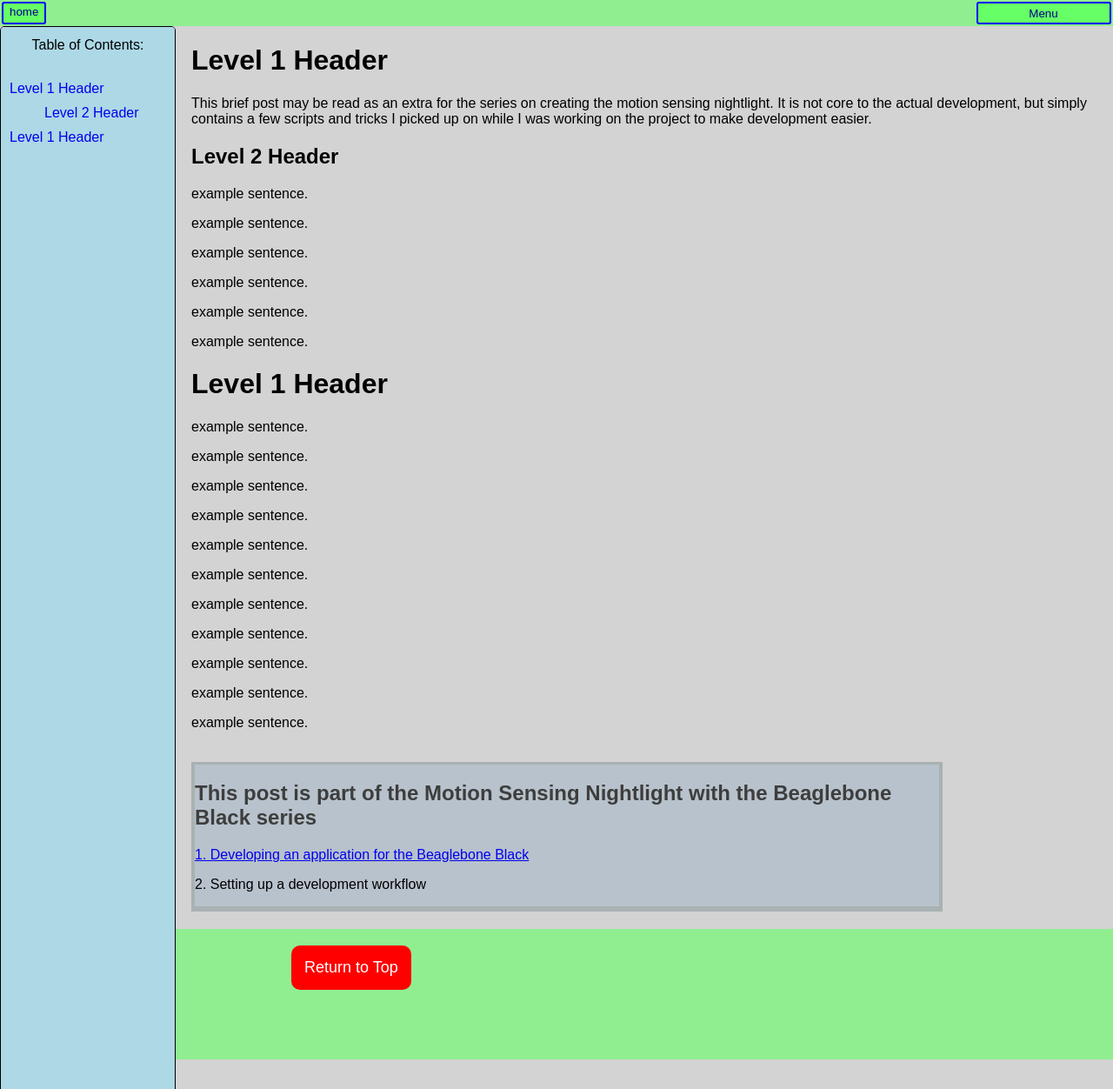
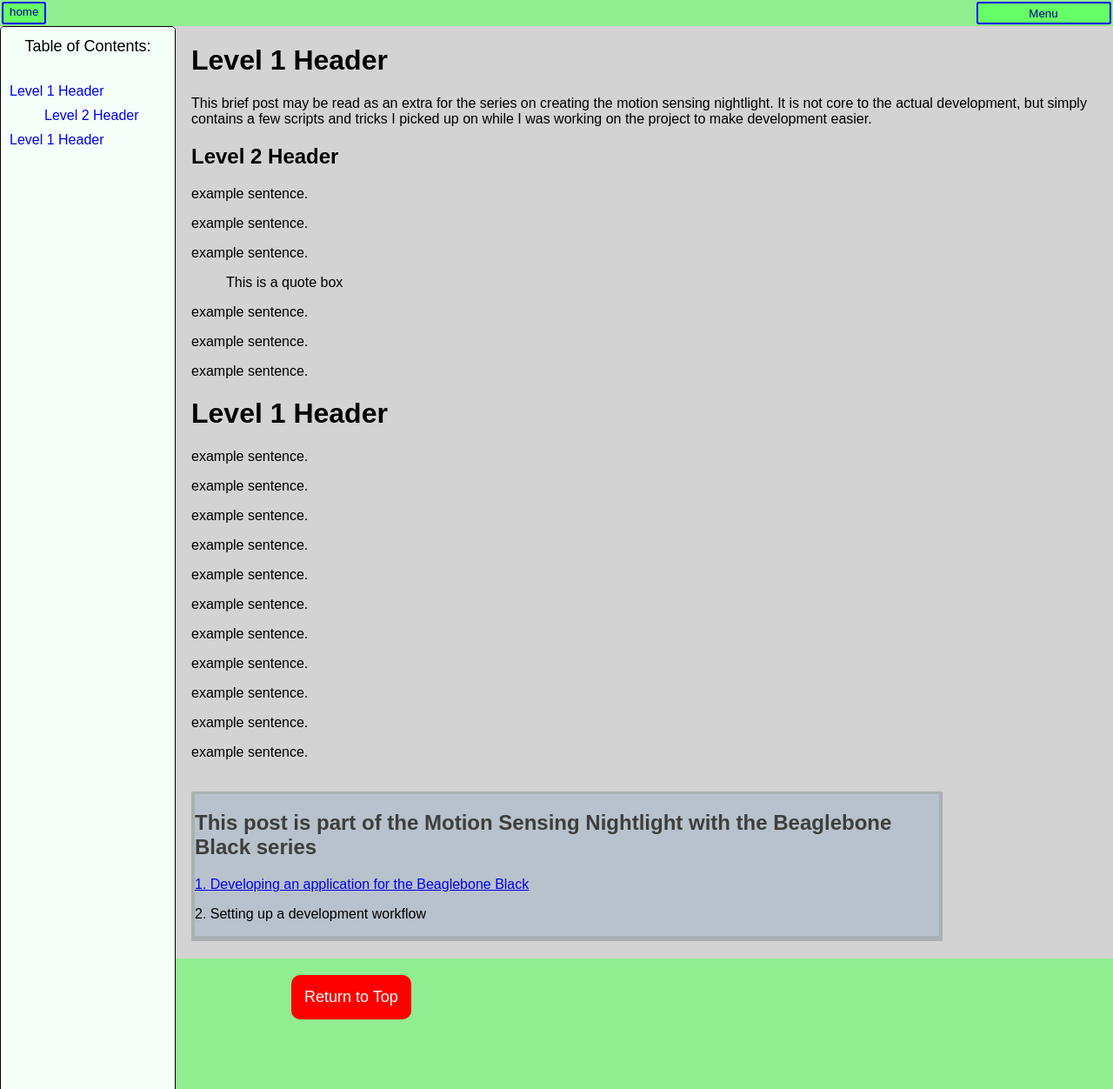
Before and after one commit to scshafe/instructional-blog, a Jekyll site: the page built from _posts/2025-4-12-series1.md, in a window 1280 px wide and 1252 px high. Shown: the whole window at 87% size. Built offline with Jekyll 4.4.1, drawn with Linux system fonts in a browser that asks for light colours; the table of contents is made by our own code.

Commit message:
added coloring to quote boxes in articles

```diff
--- a/_posts/2025-4-12-series1.md
+++ b/_posts/2025-4-12-series1.md
@@ -18,6 +18,8 @@ example sentence.
 example sentence.
 
 example sentence.
+
+> This is a quote box
 
 example sentence.
 
--- a/_sass/color_palette.scss
+++ b/_sass/color_palette.scss
@@ -11,6 +11,7 @@ $color-off-1: #00b300;  // a lighter green
 
 // for accents of toc, header, footer
 $color-2: darkgreen;
+//$color-background-2:
 $color-trim-2: lightgreen;
 $border-color: #A9B1B2;
 
@@ -36,9 +37,10 @@ $site-box-shadow: 0px 8px 16px 0px rgba(0,0,0,0.2);
 $header-background-extended: lightblue;
 $header-background: lightgreen;
 // toc
-$toc-background: lightblue;
+$toc-background: mintcream;
 // article
 $article-background: $background-color;
+$article-quote-background: mintcream;
 // series
 $series-background: $background-color-2;
 // footer
--- a/_sass/toc.scss
+++ b/_sass/toc.scss
@@ -23,6 +23,8 @@
 .table-of-contents-header {
     text-align: center;
     margin: 6%;
+    font-weight: 500;
+    font-size: large;
 
 };
 
@@ -49,7 +51,7 @@
 
         a {
             text-decoration: none;
-                    };
+        };
     };
 };
 
```
